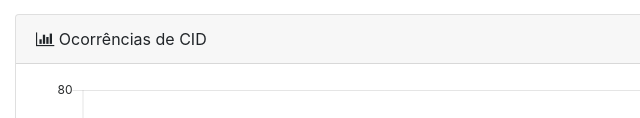
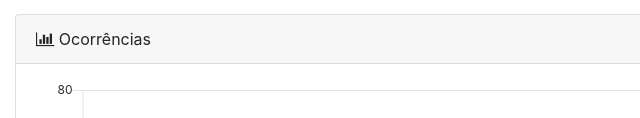
Before and after one commit to HWLima/MetalsaChart, a website with bundled scripts: page index.html in a window 1280 px wide. Shown: the part 682-800 px from the top of the page, 0-640 px from the left. Built offline with nearby package versions, Linux system fonts and the light colour scheme.

Commit message:
Update index.html

```diff
--- a/index.html
+++ b/index.html
@@ -44,7 +44,7 @@
           <!-- Example Bar Chart Card-->
           <div class="card mb-3" style="position:  relative; height:  90%;">
             <div class="card-header">
-              <i class="fa fa-bar-chart"></i> Ocorrências de CID</div>
+              <i class="fa fa-bar-chart"></i> Ocorrências</div>
             <div class="card-body">
               <canvas id="myBarChart" width="100" height="50"></canvas>
             </div>
```
